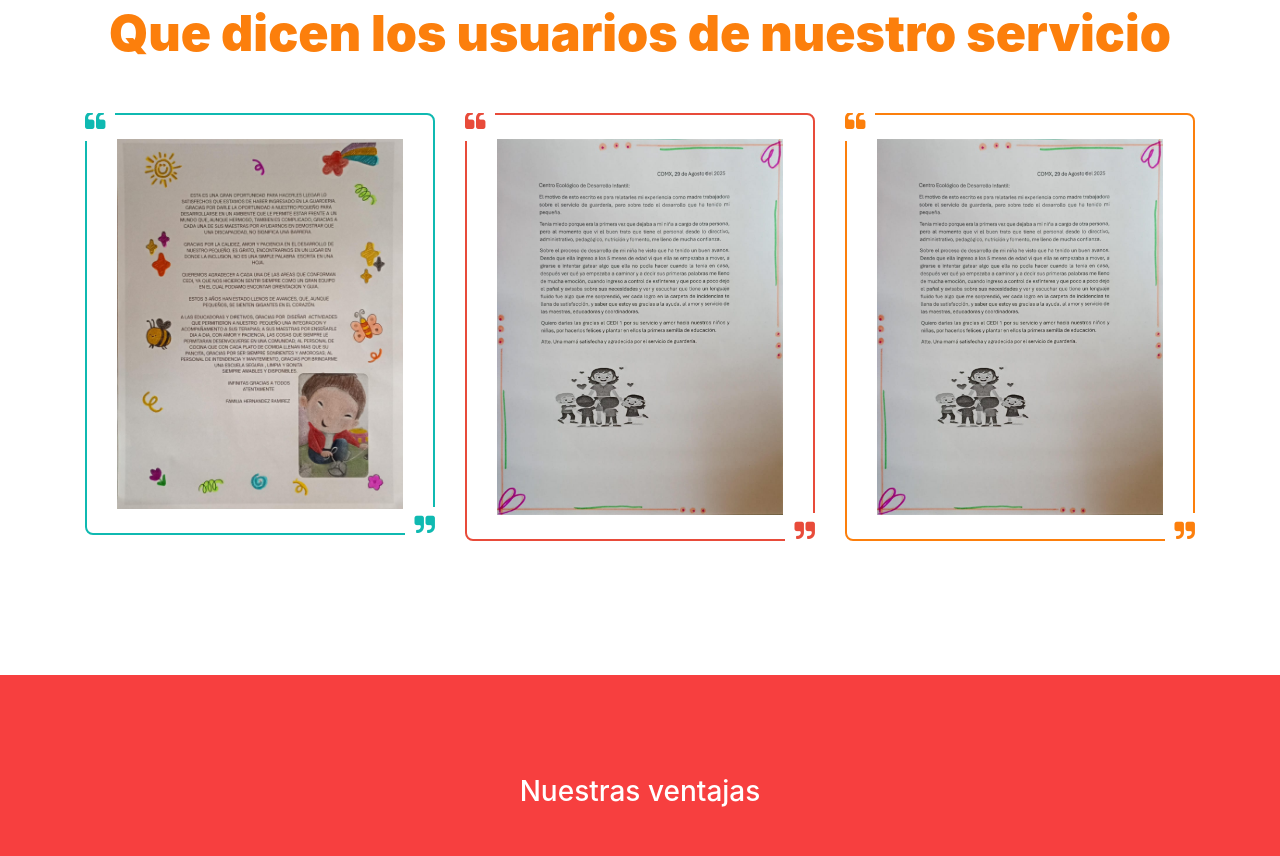
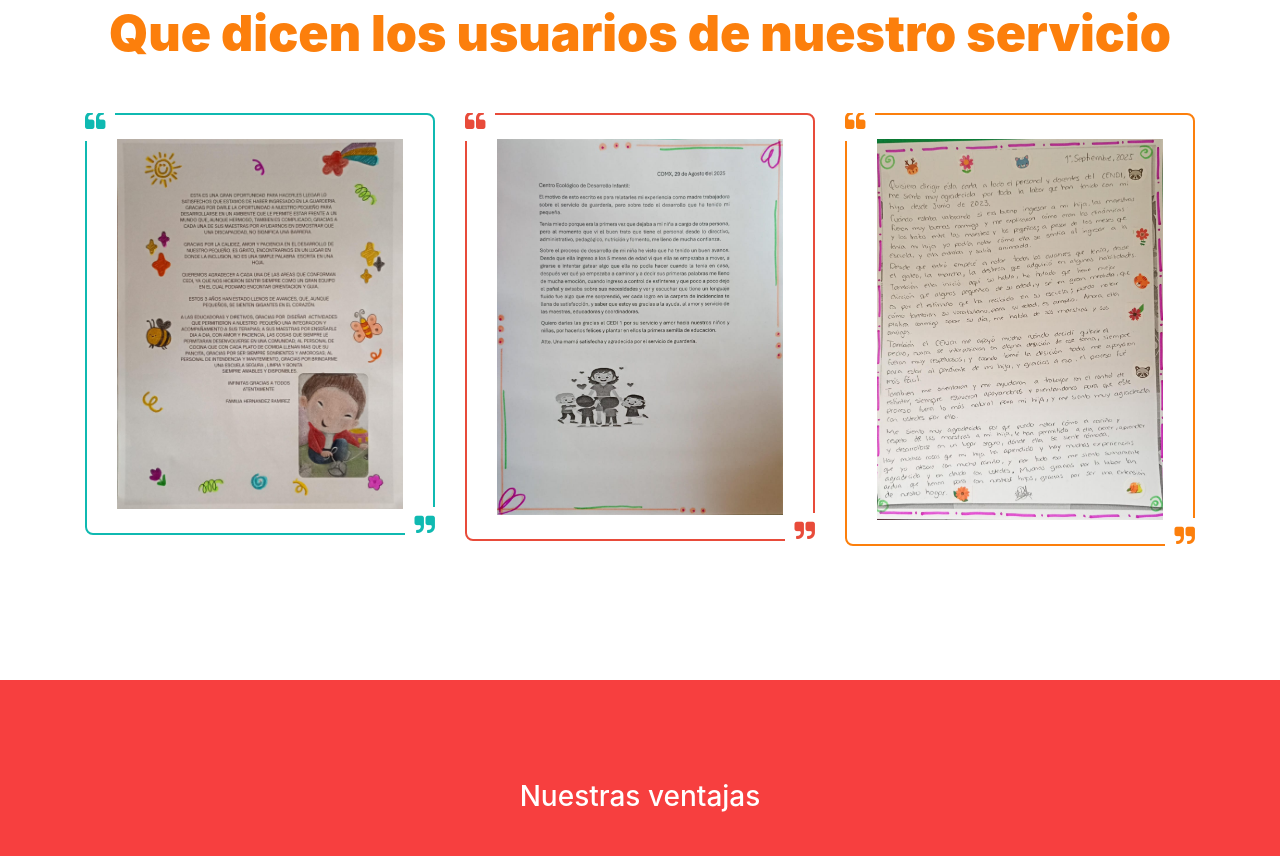
Before and after one commit to SantBell/CEDI-1, a plain HTML site: page about.html in a window 1280 px wide. Shown: the part 2007-2863 px from the top of the page. Drawn offline with nearby package versions, Linux system fonts and the light colour scheme.

Commit message:
Add files via upload

```diff
--- a/about.html
+++ b/about.html
@@ -155,7 +155,7 @@
                   </div>
                   <div class="col testimonial-item">
                     <div class="testimonial-details py-4 text-center">
-                      <img src="images/blog/blog05.jpg" alt="">
+                      <img src="images/blog/blog06.jpg" alt="">
                     </div>
                   </div>
                 </div>
```
